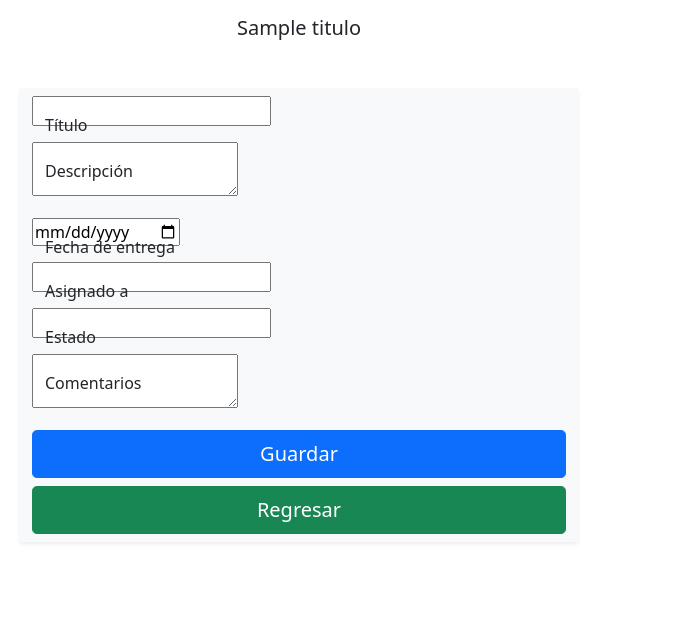
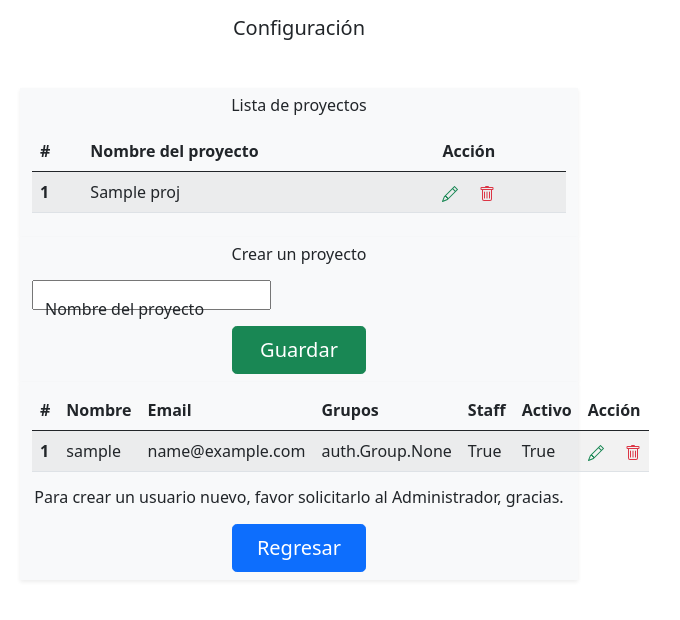
Before and after one commit to DoneyRodriguezVasquez/Task-Manager, a Django app: template src/templates/config.html in a window 1280 px wide. Shown: the part 86-706 px from the top of the page, without its empty margins (341-1021 px from the left). Run offline with Django 3.2, Linux system fonts and the light colour scheme; tables that the repository leaves empty hold one stand-in row (values such as "Sample post"); the template is opened without the code that fills it: values that come from a table or form of the project are taken from there, most other values are stand-ins (such as "Sample title", 1, 10 or a date in 2020); form fields are guessed from the names that the template uses; some libraries are stand-ins or nearby versions.

Commit message:
project finished, reports, new views, update db.

```diff
--- /dev/null
+++ b/src/requirements.txt
@@ -0,0 +1,6 @@
+asgiref==3.7.2
+Django==4.2.8
+django-crispy-forms==2.1
+sqlparse==0.4.4
+typing_extensions==4.9.0
+tzdata==2023.3
--- a/src/static/css/style.css
+++ b/src/static/css/style.css
@@ -0,0 +1,27 @@
+.teal-500{
+    background-color: #20c997;
+}
+
+.cyan-100{
+    background-color: #B2EBF2;
+}
+
+.yellow-100{
+    background-color: #FFF9C4;
+}
+
+.blue-100{
+    background-color: #BBDEFB;
+}
+
+.blue-200{
+    background-color: #90CAF9;
+}
+
+.orange-400{
+    background-color: #fd9843;
+}
+
+.red-400 {
+    background-color: #e35d6a;
+}
--- a/src/task/urls.py
+++ b/src/task/urls.py
@@ -6,7 +6,7 @@ from .views import (
     delete_task,
     edit_task,
     config,
-    ListTasksView,
+    report,
 )
 
 app_name = 'task'
@@ -18,4 +18,5 @@ urlpatterns = [
     path('details/<int:task_id>/', task_detail, name='task_detail'),
     path('edit/<int:task_id>/', edit_task, name='edit_task'),
     path('delete/<int:task_id>/', delete_task, name='delete_task'),
+    path('report/', report, name='report'),
 ]
--- a/src/templates/config.html
+++ b/src/templates/config.html
@@ -7,46 +7,109 @@
 {% block content %}
 <section class="mt-3">
     <h5 class="text-center">
-       {{ titulo }}
+       Configuración
     </h5>
     <div class="container position-relative">
         <div class="container my-3 my-lg-5">
             <div class="row justify-content-center">
-                <div class="col-6 shadow-sm mx-auto bg-light py-2">
+                <div class="col-sm-12 col-md-6 shadow-sm mx-auto bg-light py-2">
+                    <h6 class="text-center mb-3">
+                        Lista de proyectos
+                    </h6>
+                    <table class="table table-striped">
+                        <thead>
+                        <tr>
+                            <th scope="col">#</th>
+                            <th scope="col">Nombre del proyecto</th>
+                            <th scope="col">Acción</th>
+                        </tr>
+                        </thead>
+                        <tbody>
+                            {% for proj in project %}
+                        <tr>
+                            <th scope="row">{{ proj.id }}</th>
+                            <td>{{ proj.name }}</td>
+                            <td><a href="{% url 'task:home' %}" class="text-decoration-none text-success">
+                                <svg xmlns="http://www.w3.org/2000/svg" width="16" height="16" fill="currentColor" class="bi bi-pencil" viewBox="0 0 16 16">
+                  <path d="M12.146.146a.5.5 0 0 1 .708 0l3 3a.5.5 0 0 1 0 .708l-10 10a.5.5 0 0 1-.168.11l-5 2a.5.5 0 0 1-.65-.65l2-5a.5.5 0 0 1 .11-.168zM11.207 2.5 13.5 4.793 14.793 3.5 12.5 1.207zm1.586 3L10.5 3.207 4 9.707V10h.5a.5.5 0 0 1 .5.5v.5h.5a.5.5 0 0 1 .5.5v.5h.293zm-9.761 5.175-.106.106-1.528 3.821 3.821-1.528.106-.106A.5.5 0 0 1 5 12.5V12h-.5a.5.5 0 0 1-.5-.5V11h-.5a.5.5 0 0 1-.468-.325"/>
+                </svg>
+                              </a>&nbsp;&nbsp;&nbsp;
+                              <a href="{% url 'task:home' %}" class="text-decoration-none text-danger">
+                                <svg xmlns="http://www.w3.org/2000/svg" width="16" height="16" fill="currentColor" class="bi bi-trash" viewBox="0 0 16 16">
+                                    <path d="M5.5 5.5A.5.5 0 0 1 6 6v6a.5.5 0 0 1-1 0V6a.5.5 0 0 1 .5-.5m2.5 0a.5.5 0 0 1 .5.5v6a.5.5 0 0 1-1 0V6a.5.5 0 0 1 .5-.5m3 .5a.5.5 0 0 0-1 0v6a.5.5 0 0 0 1 0z"/>
+                                    <path d="M14.5 3a1 1 0 0 1-1 1H13v9a2 2 0 0 1-2 2H5a2 2 0 0 1-2-2V4h-.5a1 1 0 0 1-1-1V2a1 1 0 0 1 1-1H6a1 1 0 0 1 1-1h2a1 1 0 0 1 1 1h3.5a1 1 0 0 1 1 1zM4.118 4 4 4.059V13a1 1 0 0 0 1 1h6a1 1 0 0 0 1-1V4.059L11.882 4zM2.5 3h11V2h-11z"/>
+                                  </svg>
+                              </a>
+                            </td>
+                        </tr>
+                        {% endfor %}
+                        </tbody>
+                    </table>
+                </div>
+            </div>
+            <div class="row justify-content-center">
+                <div class="col-sm-12 col-md-6 shadow-sm mx-auto bg-light py-2">
+                    <h6 class="text-center mb-3">
+                        Crear un proyecto
+                     </h6>
                     <form method="post" action="">
                         {% csrf_token %}
                         <div class="form-floating mb-3">
-                            {{ form.title }}
-                            <label for="floatingInput">Título</label>
+                            {{ form.name }}
+                            <label for="floatingInput">Nombre del proyecto</label>
                         </div>
-                        <div class="form-floating mb-3">
-                            {{ form.description }}
-                            <label for="floatingTextarea">Descripción</label>
-                        </div>
-                        <div class="form-floating mb-3">
-                            {{ form.date }}
-                            <label for="floatingInput2">Fecha de entrega</label>
-                        </div>
-                        <div class="form-floating mb-3">
-                            {{ form.assigned_to }}
-                            </select>
-                            <label for="floatingSelect">Asignado a</label>
-                        </div>
-                        <div class="form-floating mb-3">
-                            {{ form.state }}
-                            </select>
-                            <label for="floatingSelect2">Estado</label>
-                        </div>
-                        <div class="form-floating mb-3">
-                            {{ form.comments }}
-                            <label for="floatingTextarea2">Comentarios</label>
-                        </div>
-                        <div class="d-grid gap-2 col mx-auto">
-                            <button class="btn btn-lg btn-primary" type="submit">Guardar</button>
-                            <a class="btn btn-lg btn-success" href="{% url 'task:home' %}">Regresar</a>
+                        <div class="d-grid gap-2 col col-3 mx-auto">
+                            <button class="btn btn-lg btn-success" type="submit">Guardar</button>
                         </div>
 
                     </form>
+                </div>
+            </div>
+            <div class="row justify-content-center">
+                <div class="col-sm-12 col-md-6 shadow-sm mx-auto bg-light py-2">
+                    <table class="table table-striped">
+                        <thead>
+                        <tr>
+                            <th scope="col">#</th>
+                            <th scope="col">Nombre</th>
+                            <th scope="col">Email</th>
+                            <th scope="col">Grupos</th>
+                            <th scope="col">Staff</th>
+                            <th scope="col">Activo</th>
+                            <th scope="col">Acción</th>
+                        </tr>
+                        </thead>
+                        <tbody>
+                            {% for user in users %}
+                        <tr>
+                            <th scope="row">{{ user.id }}</th>
+                            <td>{{ user.username }}</td>
+                            <td>{{ user.email }}</td>
+                            <td>{{ user.groups }}</td>
+                            <td>{{ user.is_staff }}</td>
+                            <td>{{ user.is_active }}</td>
+                            <td><a href="{% url 'task:home' %}" class="text-decoration-none text-success">
+                                <svg xmlns="http://www.w3.org/2000/svg" width="16" height="16" fill="currentColor" class="bi bi-pencil" viewBox="0 0 16 16">
+                  <path d="M12.146.146a.5.5 0 0 1 .708 0l3 3a.5.5 0 0 1 0 .708l-10 10a.5.5 0 0 1-.168.11l-5 2a.5.5 0 0 1-.65-.65l2-5a.5.5 0 0 1 .11-.168zM11.207 2.5 13.5 4.793 14.793 3.5 12.5 1.207zm1.586 3L10.5 3.207 4 9.707V10h.5a.5.5 0 0 1 .5.5v.5h.5a.5.5 0 0 1 .5.5v.5h.293zm-9.761 5.175-.106.106-1.528 3.821 3.821-1.528.106-.106A.5.5 0 0 1 5 12.5V12h-.5a.5.5 0 0 1-.5-.5V11h-.5a.5.5 0 0 1-.468-.325"/>
+                </svg>
+                              </a>&nbsp;&nbsp;&nbsp;
+                              <a href="{% url 'task:home' %}" class="text-decoration-none text-danger">
+                                <svg xmlns="http://www.w3.org/2000/svg" width="16" height="16" fill="currentColor" class="bi bi-trash" viewBox="0 0 16 16">
+                                    <path d="M5.5 5.5A.5.5 0 0 1 6 6v6a.5.5 0 0 1-1 0V6a.5.5 0 0 1 .5-.5m2.5 0a.5.5 0 0 1 .5.5v6a.5.5 0 0 1-1 0V6a.5.5 0 0 1 .5-.5m3 .5a.5.5 0 0 0-1 0v6a.5.5 0 0 0 1 0z"/>
+                                    <path d="M14.5 3a1 1 0 0 1-1 1H13v9a2 2 0 0 1-2 2H5a2 2 0 0 1-2-2V4h-.5a1 1 0 0 1-1-1V2a1 1 0 0 1 1-1H6a1 1 0 0 1 1-1h2a1 1 0 0 1 1 1h3.5a1 1 0 0 1 1 1zM4.118 4 4 4.059V13a1 1 0 0 0 1 1h6a1 1 0 0 0 1-1V4.059L11.882 4zM2.5 3h11V2h-11z"/>
+                                  </svg>
+                              </a>
+                            </td>
+                        </tr>
+                        {% endfor %}
+                        </tbody>
+                    </table>
+                    <h6 class="text-center mb-3">
+                        Para crear un usuario nuevo, favor solicitarlo al Administrador, gracias.
+                     </h6>
+                     <div class="d-grid gap-2 col col-3 mx-auto">
+                        <a class="btn btn-lg btn-primary" href="{% url 'task:home'%}">Regresar</a>
+                    </div>
                 </div>
             </div>
         </div>
--- a/src/templates/delete_task.html
+++ b/src/templates/delete_task.html
@@ -12,7 +12,7 @@
     <div class="container position-relative">
         <div class="container my-3 my-lg-5">
             <div class="row justify-content-center">
-                <div class="col-6 shadow-sm mx-auto bg-light py-2">
+                <div class="col-sm-12 col-md-6 shadow-sm mx-auto bg-light py-2">
                     <div class="alert alert-warning" role="alert">
                         ¿Está segur@ de querer borrar esta tarea?
                       </div>
--- a/src/templates/navbar.html
+++ b/src/templates/navbar.html
@@ -9,7 +9,7 @@
           <a class="nav-link" href="{% url 'task:home' %}">Home</a>
         </li>
         <li class="nav-item">
-          <a class="nav-link" href="">Reporte</a>
+          <a class="nav-link" href="{% url 'task:report' %}">Reporte</a>
         </li>
         <li class="nav-item">
           <a class="nav-link" href="{% url 'task:create_task' %}">Nueva Tarea</a>
```
Also changed, not shown: src/task/forms.py (+20 -2 lines), src/task/models.py (+8 -1 lines), src/task/views.py (+28 -6 lines), src/templates/create_task.html (+9 -3 lines), src/templates/home.html (+12 -5 lines), src/templates/report.html (added, +53 -0 lines).
